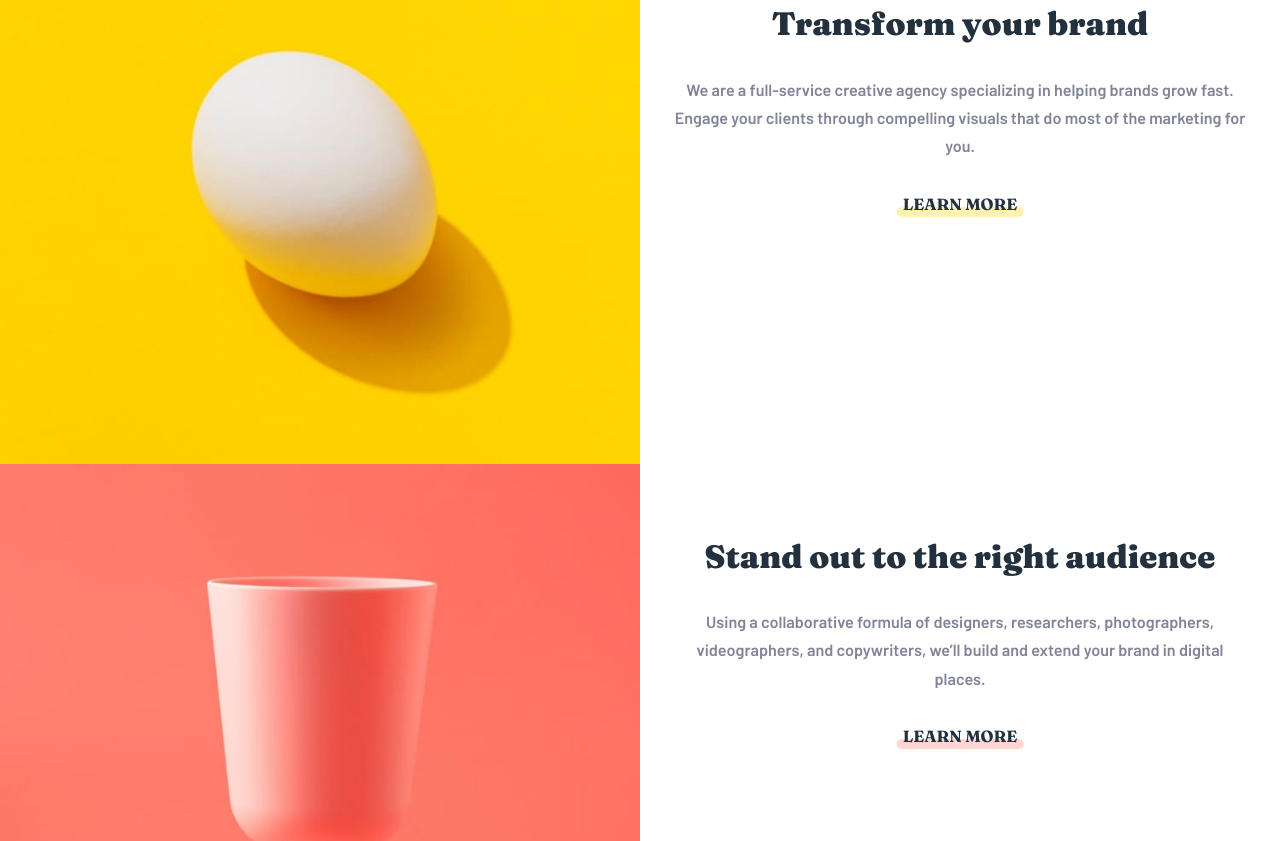
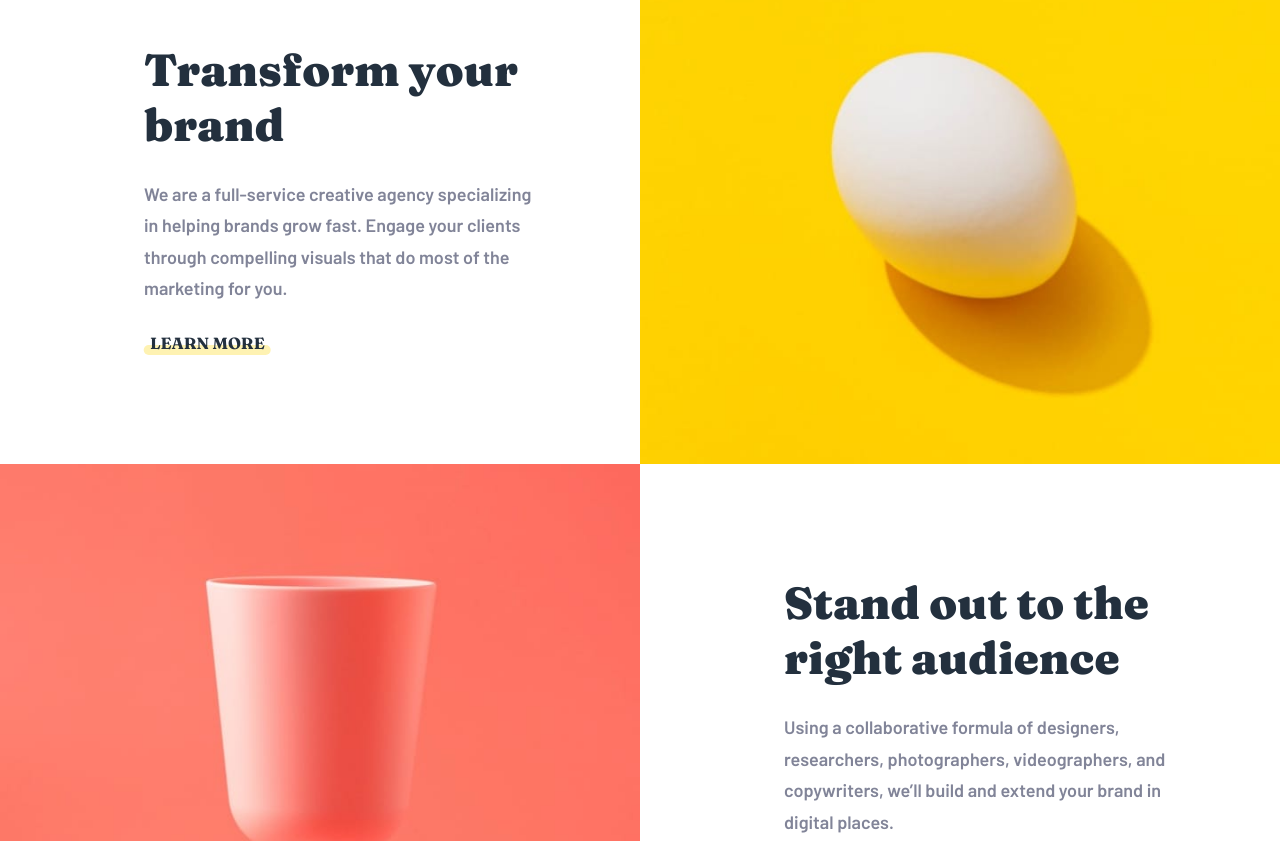
Before and after one commit to anhvu1012/Sunnyside-Agency-Landing-Page, a plain HTML site: page index.html in a window 1280 px wide. Shown: the part 780-1621 px from the top of the page. Drawn offline with Linux system fonts and the light colour scheme.

Commit message:
Finish illustration-info-section desktop styling

```diff
--- a/index.html
+++ b/index.html
@@ -71,11 +71,14 @@
       <article class="illustration-info-section grid">
         <div class="illustration flex">
           <img
+            id="image-transform"
             src="images/mobile/image-transform.jpg"
             alt="Illutration for 'Transform your brand'"
           />
         </div>
-        <section class="info flex flex-column">
+        <section
+          class="info first flex flex-column align-center justify-center"
+        >
           <h2 class="info-header">Transform your brand</h2>
           <p class="info-text">
             We are a full-service creative agency specializing in helping brands
@@ -90,11 +93,12 @@
         </section>
         <div class="illustration flex">
           <img
+            id="image-stand-out"
             src="images/mobile/image-stand-out.jpg"
             alt="Illutration for 'Stand out to the right audience'"
           />
         </div>
-        <section class="info flex flex-column">
+        <section class="info last flex flex-column align-center justify-center">
           <h2 class="info-header">Stand out to the right audience</h2>
           <p class="info-text">
             Using a collaborative formula of designers, researchers,
@@ -109,6 +113,7 @@
         </section>
         <div class="illustration-info flex">
           <img
+            id="image-graphic-design"
             src="images/mobile/image-graphic-design.jpg"
             alt="Illutration for 'Graphic Design'"
           />
@@ -123,6 +128,7 @@
         </div>
         <div class="illustration-info flex">
           <img
+            id="image-photography"
             src="images/mobile/image-photography.jpg"
             alt="Illutration for 'Photography'"
           />
--- a/sass/styles.scss
+++ b/sass/styles.scss
@@ -1,4 +1,4 @@
-// $image
+$illustration-ids: image-transform, image-stand-out, image-graphic-design, image-photography;
 
 $font-barlow: 'Barlow', sans-serif;
 $font-fraunces: 'Fraunces', sans-serif;
@@ -229,23 +229,34 @@ h1, h2, h3, p {
     @include breakpoint(tablet){
       grid-template-rows: repeat(3, auto);
       grid-template-columns: repeat(2, 1fr);
+      .illustration:first-child{
+        grid-area: 1 / 2 / 2 / 3;
+      }
+
+      &>*:not(.info){
+        @each $id in $illustration-ids {
+          img##{$id} {
+            content: url('../images/desktop/#{$id}.jpg');
+            object-fit: contain;
+          }
+        }
+      }
     }
 
     .info{
       padding: 4em 1.7em;
       text-align: center;
+      row-gap: 1.5em;
 
       .info-header{
         @include text-style($font-fraunces, $grey-950, 900);
         font-size: 1.8em;
-        margin-block-end: 1em;
       }
 
       .info-text{
         @include text-style($font-barlow, $grey-550, 600);
         line-height: 1.75;
         font-size: 0.9em;
-        margin-block-end: 2em;
       }
 
       .learn-more-btn{
@@ -277,6 +288,32 @@ h1, h2, h3, p {
           background-color: $red-400;
         }
       }
+
+      @include breakpoint(tablet){
+        text-align: left;
+        align-items: start;
+        padding-block: 2em;
+
+        .info-header{
+          font-size: 1.5em;
+        }
+
+        .info-text{
+          font-size: 0.8em;
+        }
+      }
+
+      @include breakpoint(desktop){
+        padding-inline: 8em 6em;
+
+        .info-header{
+          font-size: 2.5em;
+        }
+
+        .info-text{
+          font-size: 1em;
+        }
+      }
     }
 
     .illustration-info{
@@ -301,6 +338,21 @@ h1, h2, h3, p {
           font-size: 0.8em;
           line-height: 1.75;
         }
+
+        @include breakpoint(tablet){
+          padding: 2em 2.5em;
+          h3{
+            font-size: 1.3em;
+          }
+        }
+
+        @include breakpoint(desktop){
+          padding-inline: 11em;
+          padding-block-end: 3em;
+          h3{
+            font-size: 1.7em;
+          }
+        }
       }
     }
   }
```
Also changed, not shown: styles/styles.css, 1 other file.
